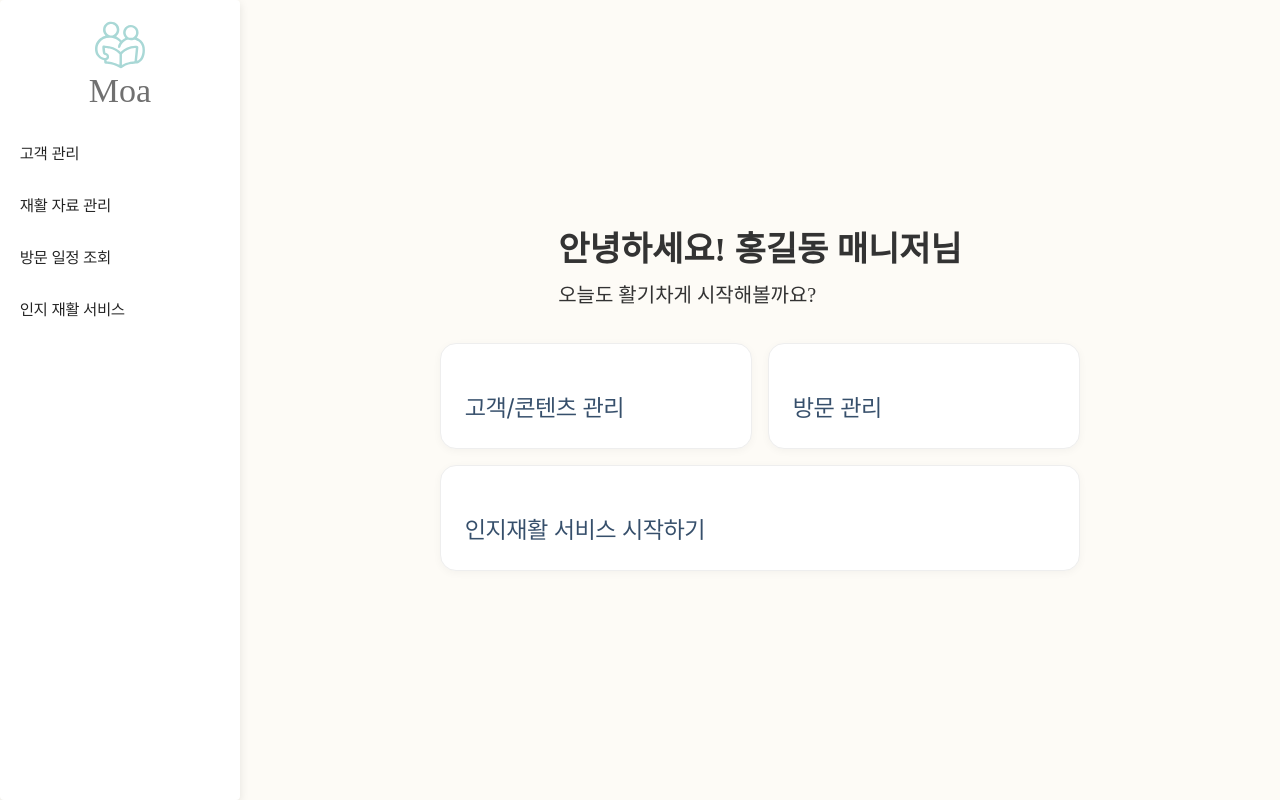
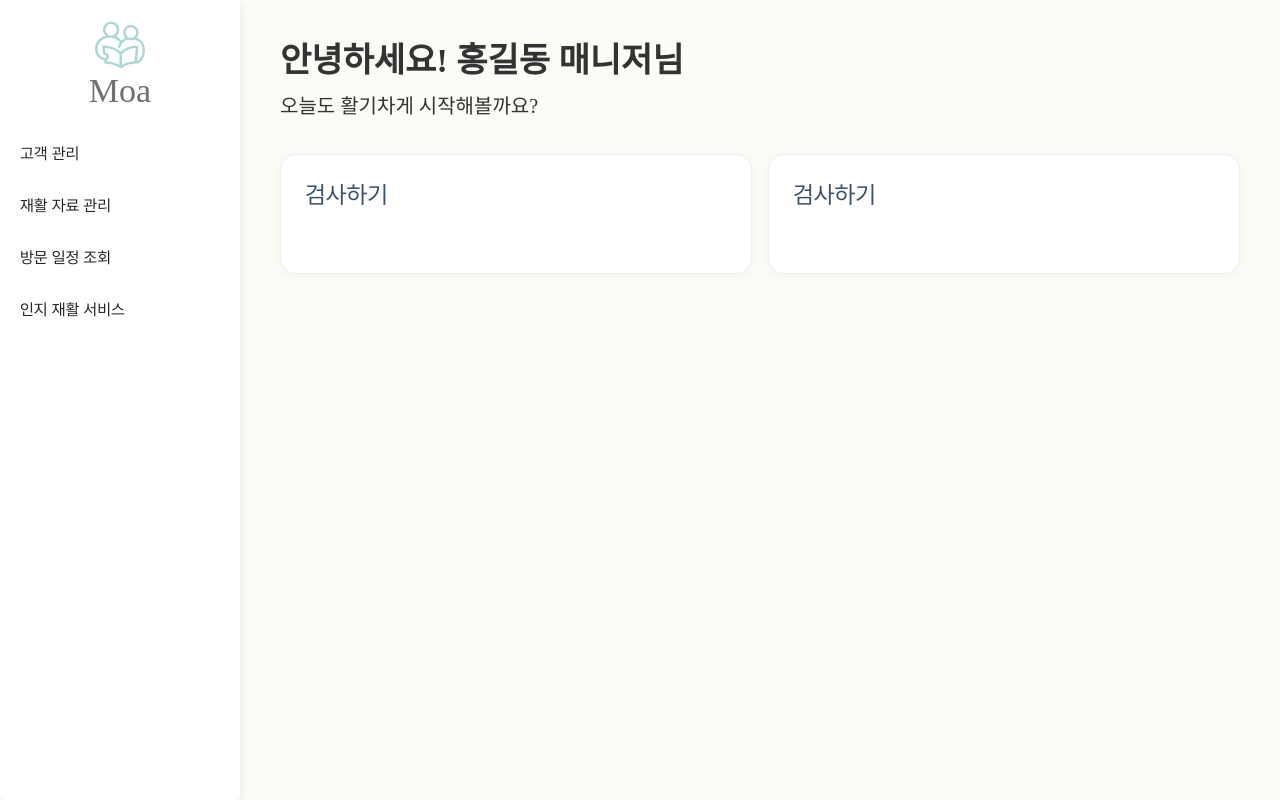
Before and after one commit to swssbw/moa, a Next.js app: page /home in a window 1280 px wide. Built offline with nearby package versions, Linux system fonts and the light colour scheme; some icons are missing; a web font is replaced by a local one; what @mui/material-nextjs would draw is missing.

Commit message:
홈화면 수정

```diff
--- a/src/app/(moa)/home/page.tsx
+++ b/src/app/(moa)/home/page.tsx
@@ -1,4 +1,4 @@
-import { Card, CardContent, Grid, Stack, Typography } from '@mui/material';
+import { Card, CardContent, Stack, Typography } from '@mui/material';
 import Link from 'next/link';
 import PeopleAltRounded from '@mui/icons-material/PeopleAltRounded';
 import CalendarMonthRounded from '@mui/icons-material/CalendarMonthRounded';
@@ -31,9 +31,10 @@ export default function Home() {
     <Stack
       flex={1}
       minHeight={'100%'}
-      justifyContent={'center'}
-      alignItems={'center'}
+      // justifyContent={'center'}
+      // alignItems={'center'}
       gap={4}
+      width={'100%'}
     >
       <Stack gap={1}>
         <Typography
@@ -59,7 +60,68 @@ export default function Home() {
         </Typography>
       </Stack>
 
-      <Grid
+      <Stack
+        direction='row'
+        height='120px'
+        gap={2}
+      >
+        <Link
+          href={'/service'}
+          style={{ width: '50%' }}
+        >
+          <Card
+            elevation={0}
+            sx={{
+              height: '120px',
+              border: '1px solid #eee',
+              borderRadius: '16px',
+              boxShadow: '0 2px 8px rgba(0, 0, 0, 0.04)',
+            }}
+          >
+            <CardContent sx={{ p: '24px' }}>
+              <Stack gap={1}>
+                <Typography
+                  variant='h5'
+                  sx={{
+                    color: 'secondary.main',
+                  }}
+                >
+                  검사하기
+                </Typography>
+              </Stack>
+            </CardContent>
+          </Card>
+        </Link>
+        <Link
+          href={'/service'}
+          style={{ width: '50%' }}
+        >
+          <Card
+            elevation={0}
+            sx={{
+              height: '120px',
+              border: '1px solid #eee',
+              borderRadius: '16px',
+              boxShadow: '0 2px 8px rgba(0, 0, 0, 0.04)',
+            }}
+          >
+            <CardContent sx={{ p: '24px' }}>
+              <Stack gap={1}>
+                <Typography
+                  variant='h5'
+                  sx={{
+                    color: 'secondary.main',
+                  }}
+                >
+                  검사하기
+                </Typography>
+              </Stack>
+            </CardContent>
+          </Card>
+        </Link>
+      </Stack>
+
+      {/* <Grid
         container
         width={640}
         spacing={2}
@@ -101,7 +163,7 @@ export default function Home() {
             </Link>
           </Grid>
         ))}
-      </Grid>
+      </Grid> */}
     </Stack>
   );
 }
```
